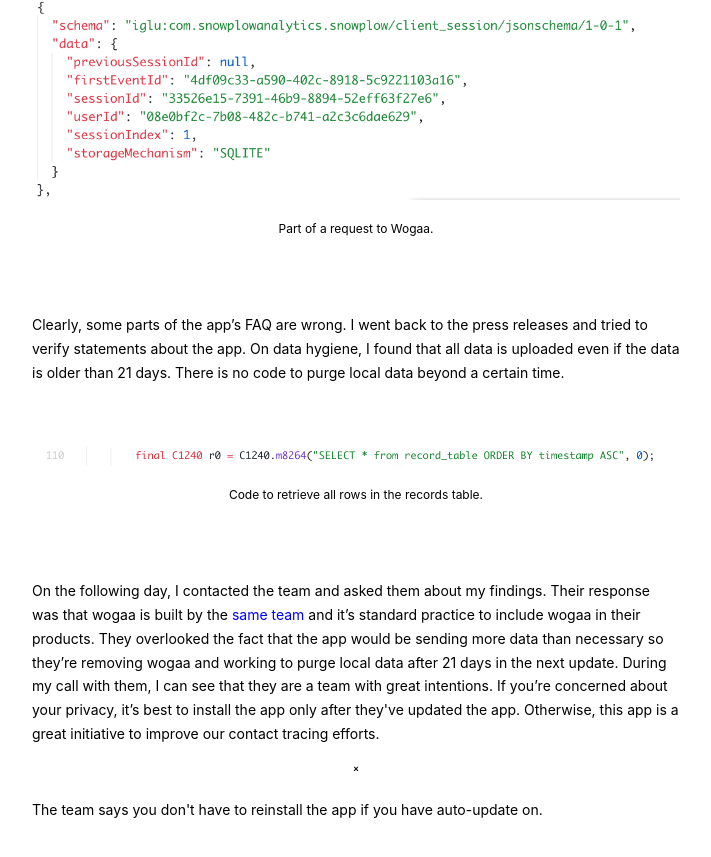
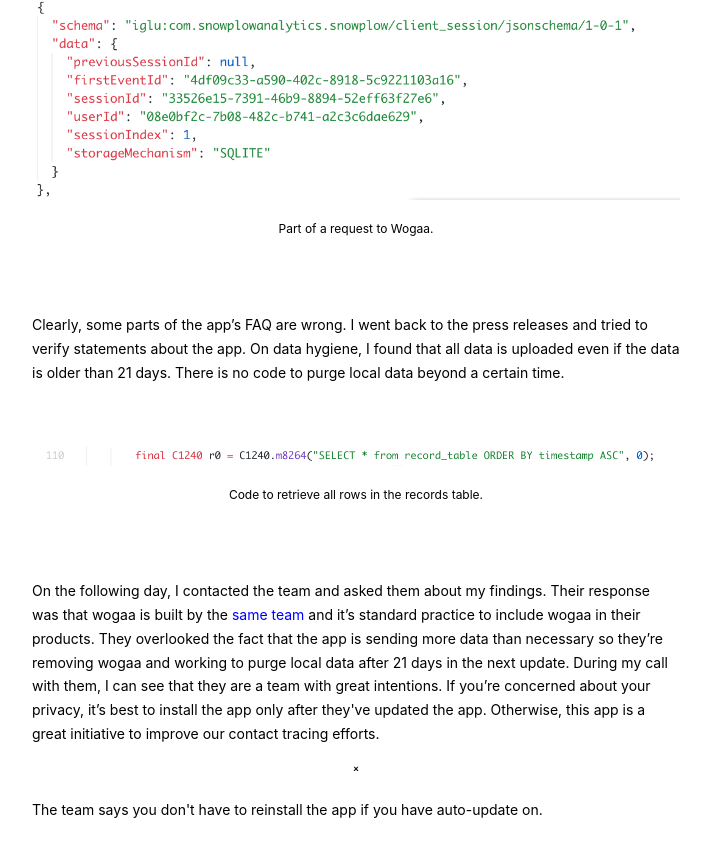
Before and after one commit to RealDyllon/19hours.github.io, a plain HTML site: page 2020-03-28/index.html in a window 1280 px wide. Shown: the part 3817-4674 px from the top of the page, without its empty margins (254-965 px from the left). Drawn offline with Linux system fonts and the light colour scheme.

Commit message:
Update grammar

```diff
--- a/2020-03-28/index.html
+++ b/2020-03-28/index.html
@@ -69,7 +69,7 @@
     <p class="small aligncenter">Code to retrieve all rows in the records table.</p>
     <br />
     <br />
-    <p>On the following day, I contacted the team and asked them about my findings. Their response was that wogaa is built by the <a href="https://www.hive.gov.sg/" target="_blank">same team</a> and it’s standard practice to include wogaa in their products. They overlooked the fact that the app would be sending more data than necessary so they’re removing wogaa and working to purge local data after 21 days in the next update. During my call with them, I can see that they are a team with great intentions. If you’re concerned about your privacy, it’s best to install the app only after they've updated the app. Otherwise, this app is a great initiative to improve our contact tracing efforts.</p>
+    <p>On the following day, I contacted the team and asked them about my findings. Their response was that wogaa is built by the <a href="https://www.hive.gov.sg/" target="_blank">same team</a> and it’s standard practice to include wogaa in their products. They overlooked the fact that the app is sending more data than necessary so they’re removing wogaa and working to purge local data after 21 days in the next update. During my call with them, I can see that they are a team with great intentions. If you’re concerned about your privacy, it’s best to install the app only after they've updated the app. Otherwise, this app is a great initiative to improve our contact tracing efforts.</p>
     <p style="text-align:center;">
       &#739;
     </p>
```
